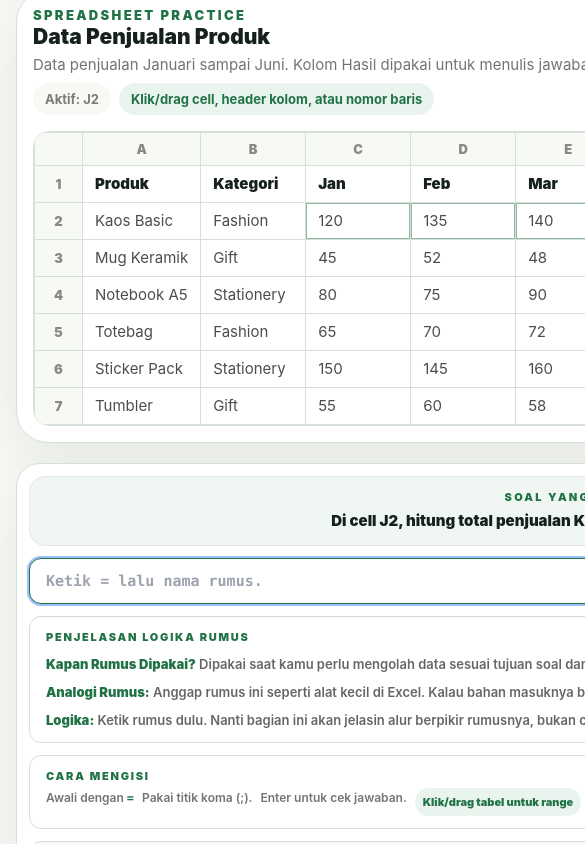
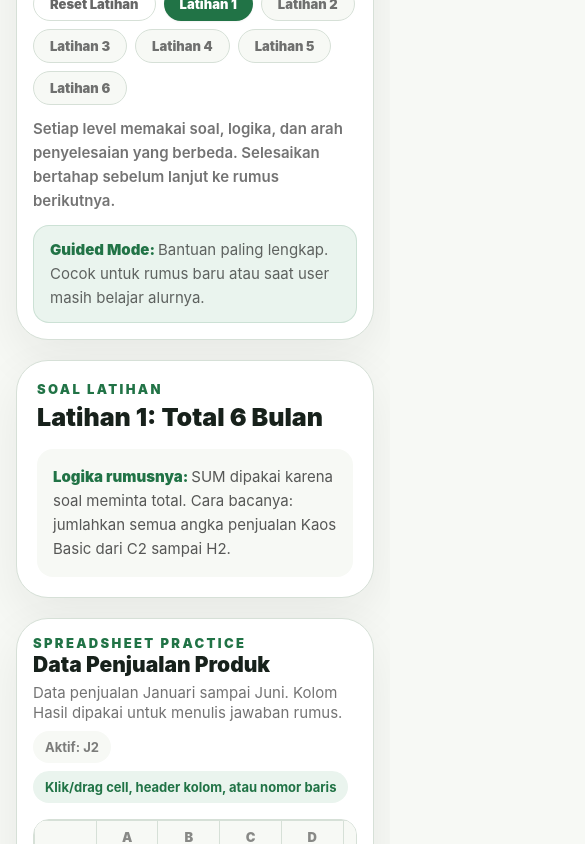
Before and after one commit to NexaPixelStudio/multipotentiality.id, a React (Vite) app: page / in a window 390 px wide. Shown: the part 2080-2924 px from the top of the page, 585 px wide, since content can reach past the window. Built offline with nearby package versions, Linux system fonts and the light colour scheme.

Commit message:
Fix responsive table overflow

```diff
--- a/src/index.css
+++ b/src/index.css
@@ -14,15 +14,25 @@
 
 html {
   scroll-behavior: smooth;
+  max-width: 100%;
+  overflow-x: hidden;
 }
 
 body {
   margin: 0;
   min-width: 320px;
+  max-width: 100%;
   min-height: 100vh;
+  overflow-x: hidden;
   background:
     radial-gradient(circle at top left, rgba(33, 115, 70, 0.10), transparent 34rem),
     linear-gradient(180deg, #F7F9F5 0%, #EFF5EF 100%);
+}
+
+#root {
+  min-width: 0;
+  max-width: 100%;
+  overflow-x: hidden;
 }
 
 button, input, select, textarea {
@@ -53,8 +63,35 @@ body::-webkit-scrollbar-track,
   background: rgba(214, 224, 215, 0.55);
 }
 
+main,
+main > div,
+main section,
+main aside {
+  min-width: 0;
+}
+
+.formula-scroll {
+  width: 100%;
+  max-width: 100%;
+  overflow-x: auto;
+  overscroll-behavior-x: contain;
+}
+
+.formula-scroll table {
+  width: 100%;
+  min-width: 880px;
+  table-layout: fixed;
+}
+
+.formula-scroll th,
+.formula-scroll td {
+  overflow: hidden;
+}
+
 .sheet-cell {
-  min-width: 118px;
+  min-width: 82px;
+  max-width: 120px;
+  word-break: normal;
 }
 
 .dark body {
@@ -80,8 +117,22 @@ body::-webkit-scrollbar-track,
   font-size: calc(0.68rem + 1px) !important;
 }
 
-@media (max-width: 768px) {
+@media (max-width: 1200px) {
+  .formula-scroll table {
+    min-width: 760px;
+  }
+
   .sheet-cell {
-    min-width: 105px;
+    min-width: 72px;
   }
 }
+
+@media (max-width: 768px) {
+  .formula-scroll table {
+    min-width: 680px;
+  }
+
+  .sheet-cell {
+    min-width: 68px;
+  }
+}
```
